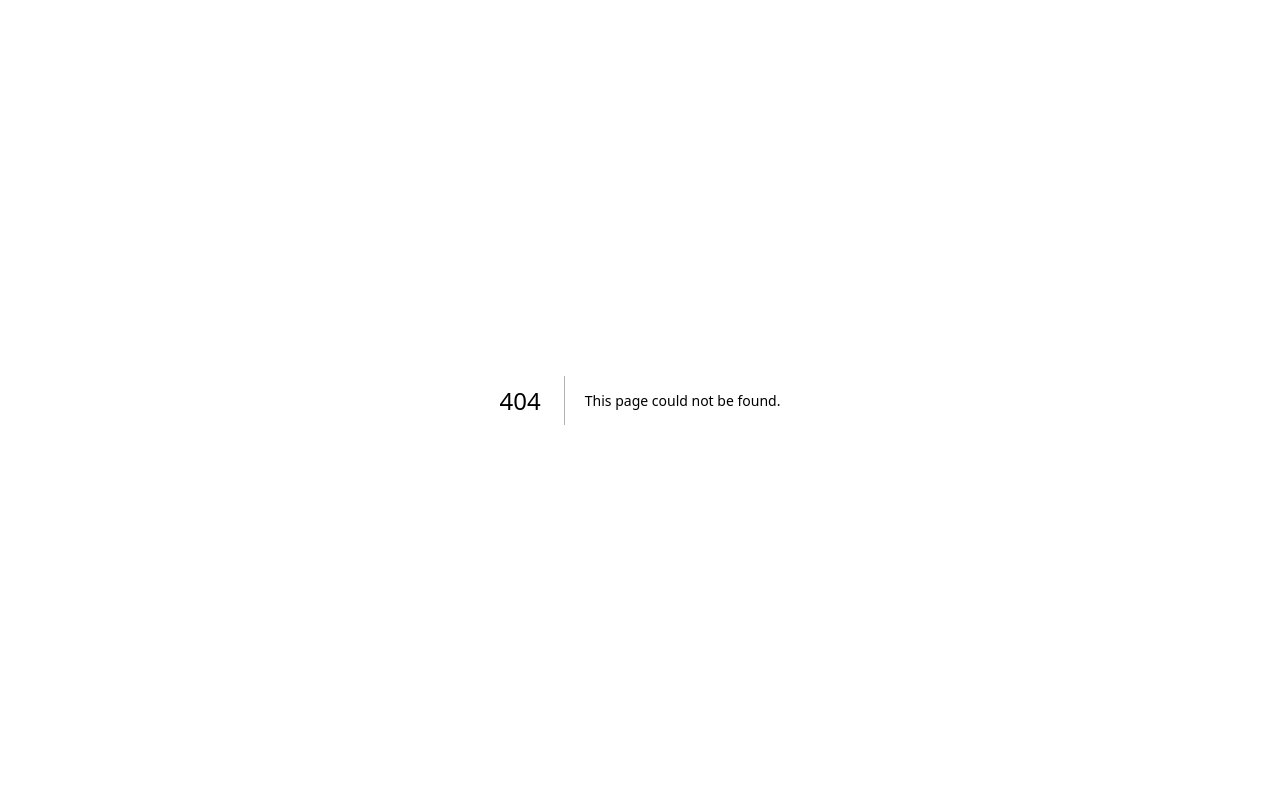
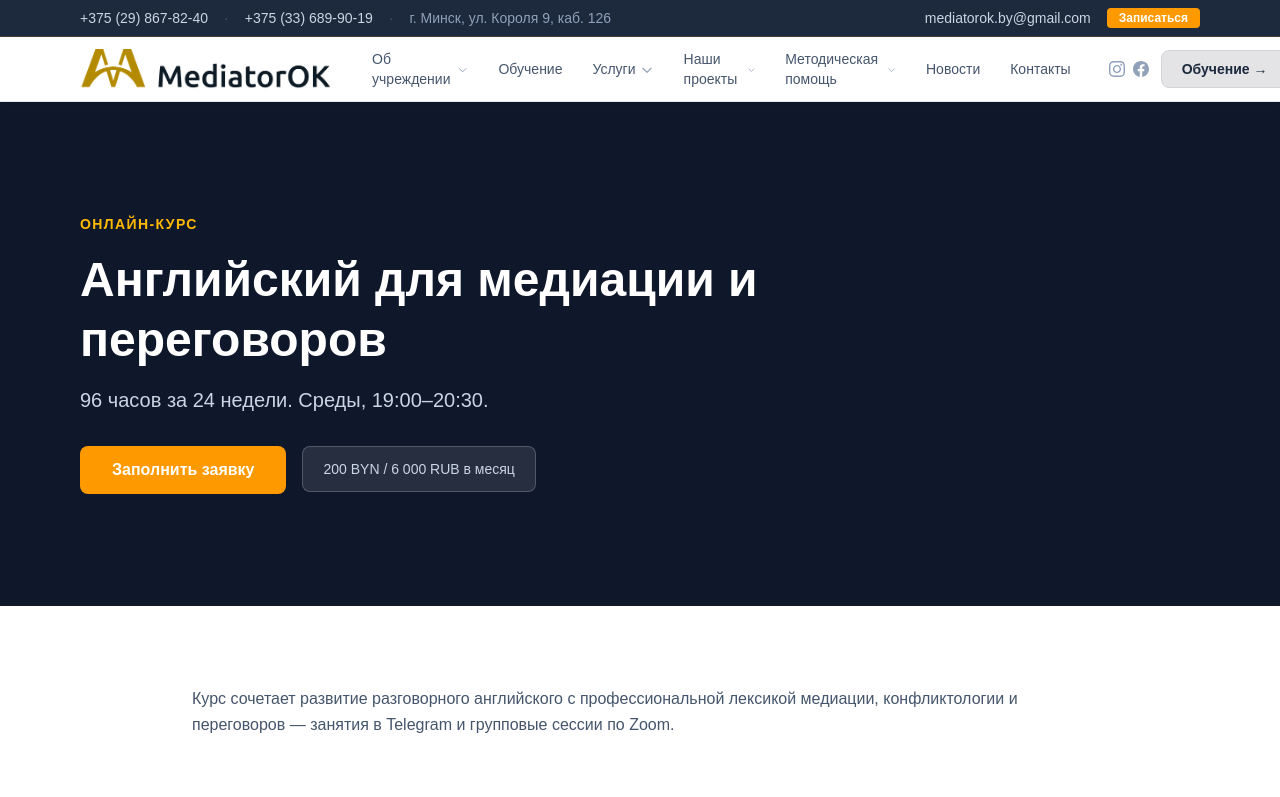
Before and after one commit to ZedMalatesta/newMediatorSite, a Next.js app: page /englishformediation in a window 1280 px wide. Before the commit this address had no page. Shown: the top 797 px of the page. Built offline with nearby package versions, Linux system fonts and the light colour scheme.

Commit message:
feat: add english for mediation course page

```diff
--- /dev/null
+++ b/app/englishformediation/page.tsx
@@ -0,0 +1,43 @@
+import type { Metadata } from "next";
+import TopBar from "@layout/TopBar";
+import Navbar from "@layout/Navbar";
+import Footer from "@layout/Footer";
+import { EventHero } from "@sections/EventHero/EventHero";
+import { EventDetails } from "@sections/EventDetails/EventDetails";
+import { EventSignup } from "@sections/EventSignup/EventSignup";
+
+export const metadata: Metadata = {
+  title: "Английский для медиации и переговоров | МедиаторОк Проф",
+  description:
+    "Онлайн-курс разговорного английского с профессиональным уклоном в медиацию и переговоры. 96 часов за 24 недели, по средам.",
+};
+
+export default function EnglishForMediationPage() {
+  return (
+    <div className="min-h-screen bg-white">
+      <TopBar />
+      <Navbar />
+      <main>
+        <EventHero
+          eyebrow="Онлайн-курс"
+          title="Английский для медиации и переговоров"
+          subtitle="96 часов за 24 недели. Среды, 19:00–20:30."
+          meta={["200 BYN / 6 000 RUB в месяц"]}
+        />
+        <EventDetails
+          description={[
+            "Курс сочетает развитие разговорного английского с профессиональной лексикой медиации, конфликтологии и переговоров — занятия в Telegram и групповые сессии по Zoom.",
+          ]}
+          groups={[
+            {
+              heading: "Что включено",
+              items: ["Уровни A1–A2 и B1–B2", "Сертификаты, записи занятий", "Словарь профессиональной лексики", "4 бонусных урока итальянского"],
+            },
+          ]}
+        />
+        <EventSignup />
+      </main>
+      <Footer />
+    </div>
+  );
+}
```
